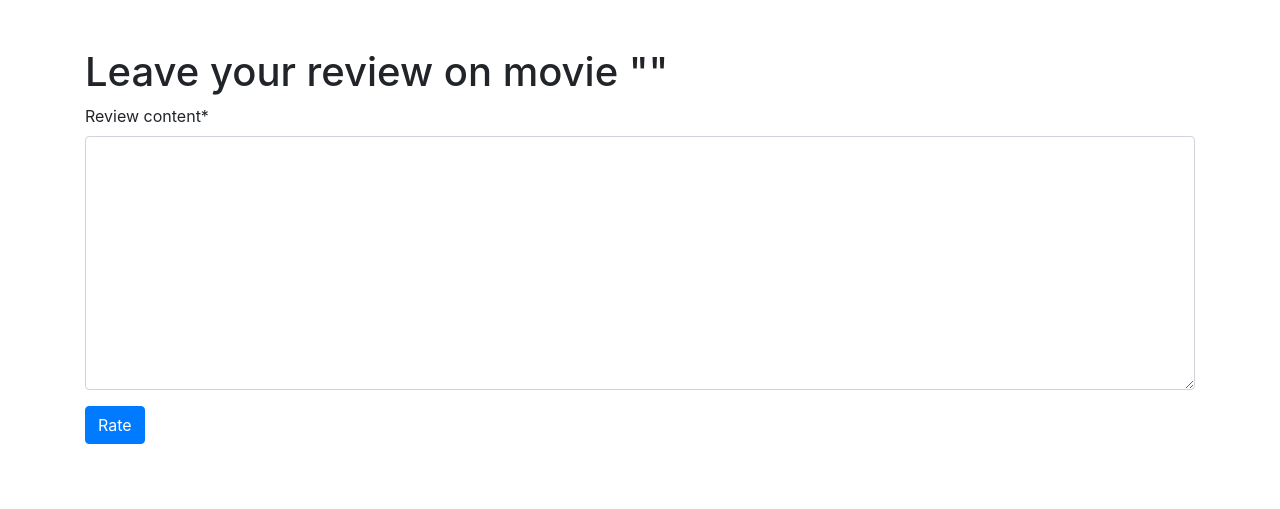
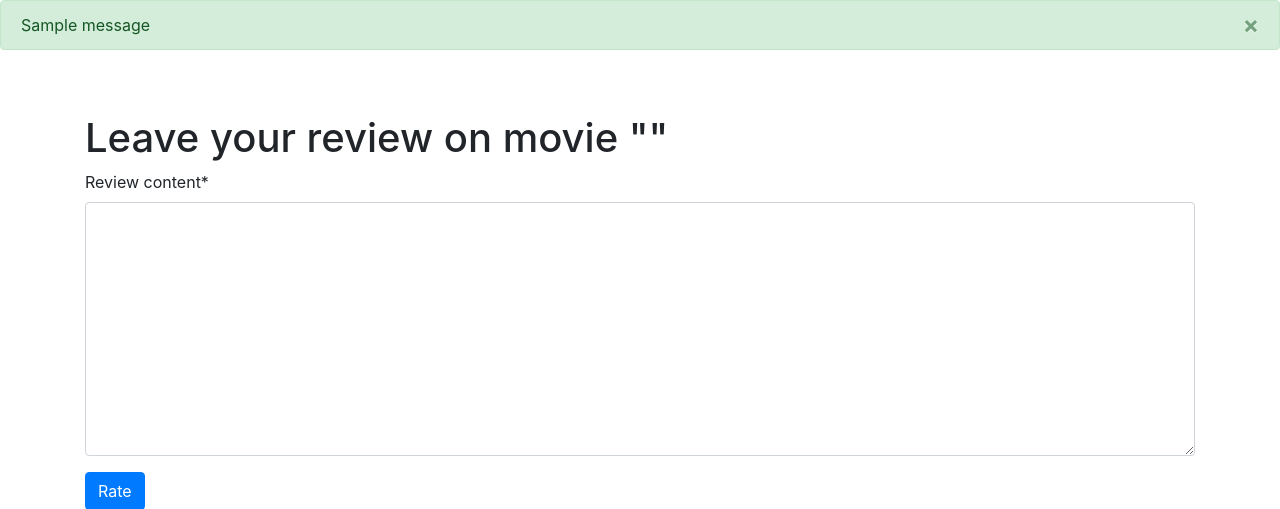
Before and after one commit to Andrew-157/dj_training_4, a Django app: page /movies/1/review/ in a window 1280 px wide. Shown: the top 509 px of the page. Run offline with Django 4.2, Linux system fonts and the light colour scheme; tables that the repository leaves empty hold one stand-in row (values such as "Sample post"); one stand-in notice (Sample message) is shown; some libraries are stand-ins or nearby versions.

Commit message:
Added messages framework with js

```diff
--- a/movies/templates/movies/header.html
+++ b/movies/templates/movies/header.html
@@ -14,6 +14,8 @@
   </head>
   <body>
 
+    {% include "movies/includes/messages.html" %}
+
     {% block content %}
 
     {% endblock %}
--- /dev/null
+++ b/movies/templates/movies/includes/messages.html
@@ -0,0 +1,12 @@
+{% if messages %}
+  {% for message in messages %}
+  <div class="container-fluid p-0">
+    <div class="alert {{ message.tags }} alert-dismissible" role="alert" >
+      <button type="button" class="close" data-dismiss="alert" aria-label="Close">
+        <span aria-hidden="True">&times;</span>
+      </button>
+      {{ message }}
+    </div>
+  </div>
+  {% endfor %}
+{% endif %}
--- a/movies/views.py
+++ b/movies/views.py
@@ -47,20 +47,19 @@ class ReviewRateMovieBaseClass(View):
     success_message = ''
     nonexistent_template = 'movies/nonexistent.html'
 
-    def get_object(self, request, pk):
-        print('get object')
+    def get_object(self, pk):
         obj = Movie.objects.filter(pk=pk).first()
         return obj
 
     def get(self, request, *args, **kwargs):
-        movie = self.get_object(request, self.kwargs['pk'])
+        movie = self.get_object(self.kwargs['pk'])
         if not movie:
             return render(request, self.nonexistent_template)
         form = self.form_class()
         return render(request, self.template_name, {'form': form, 'movie_pk': movie.id})
 
     def post(self, request, **kwargs):
-        movie = self.get_object(request, kwargs['pk'])
+        movie = self.get_object(kwargs['pk'])
         if not movie:
             return render(request, self.nonexistent_template)
         form = self.form_class(request.POST)
```
Also changed, not shown: cookie/settings.py (+9 -0 lines).
